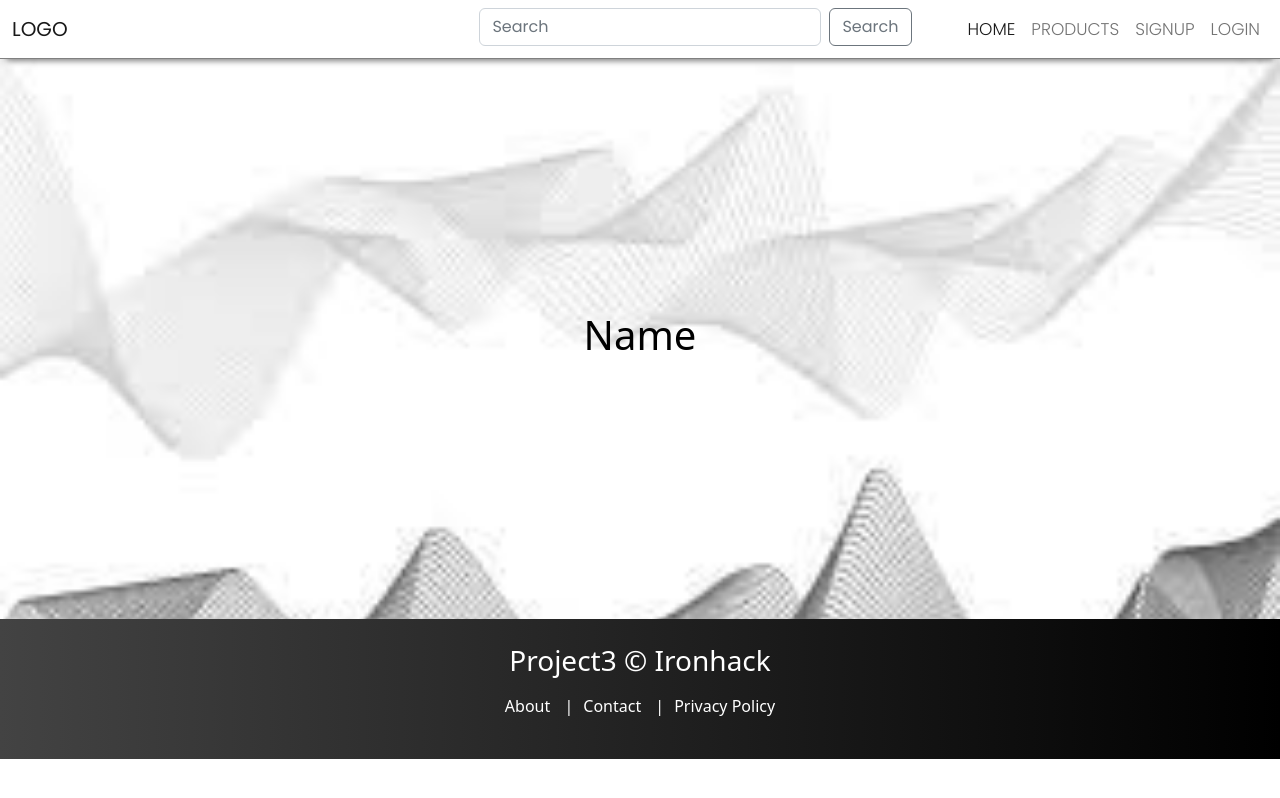
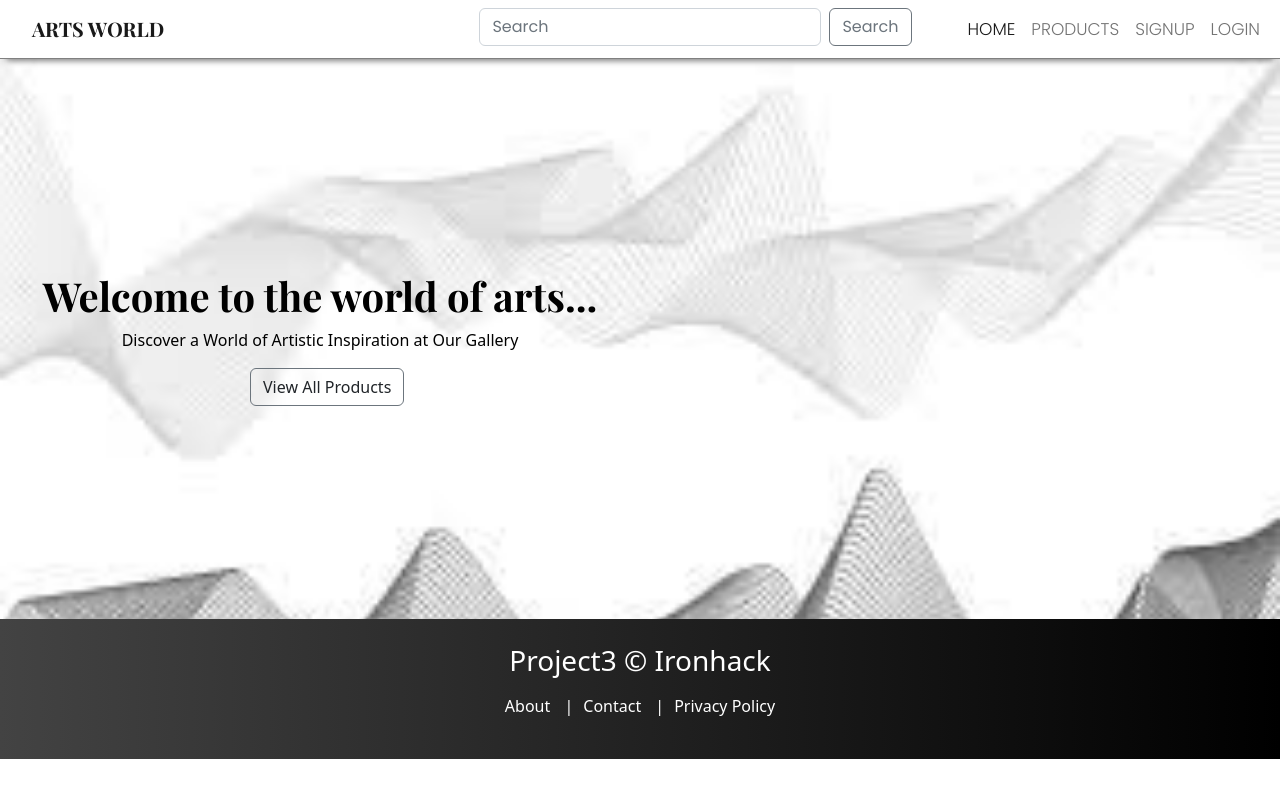
Before and after one commit to 89hars/projectm3-frontend, a React (Vite) app: page / in a window 1280 px wide. Built offline with nearby package versions, Linux system fonts and the light colour scheme.

Commit message:
Added some styling

```diff
--- a/src/components/Header.jsx
+++ b/src/components/Header.jsx
@@ -31,8 +31,8 @@ function Header() {
           <span className="navbar-toggler-icon"></span>
         </button>
         <div className="collapse navbar-collapse" id="navbarTogglerDemo01">
-          <NavLink to="/" className="navbar-brand">
-            Logo
+          <NavLink to="/" className="navbar-brand headerName">
+            ARTS WORLD
           </NavLink>
           <ul className="navbar-nav ms-auto mb-2 mb-lg-0">
             <Search />
--- a/src/index.css
+++ b/src/index.css
@@ -10,6 +10,22 @@
 /* font-family: 'Playfair Display', serif; */
 
 /* header */
+
+.mainname {
+  font-family: 'Playfair Display', serif;
+}
+
+.btnHome {
+  margin-left: 250px;
+}
+
+.headerName {
+  font-family: 'Playfair Display', serif;
+  margin-left: 20px;
+}
+
+
+
 .home-main {
   background-image: url('/Images/imagesbg.jfif');
   background-repeat: no-repeat;
--- a/src/pages/AllProducts.jsx
+++ b/src/pages/AllProducts.jsx
@@ -30,11 +30,12 @@ const Allproducts = () => {
   }, []);
 
   return (
-    <div>
+    <div className="product-page">
       <Layouts>
-        <h1>All Artworks</h1>
+
         {artwork ? (
-          <ul>
+          <div className="mt-5 row">
+
             {artwork.filter((element) => {
               if (element.title.toLowerCase().includes(search.toLowerCase())) {
                 return element
@@ -42,12 +43,13 @@ const Allproducts = () => {
               }
 
             }).map((eachArt) => (
-              <li key={eachArt._id}>
-                <Link to={`/details/${eachArt._id}`}>
+              <div key={eachArt._id} className="col-md-4">
+                <div className="col-md-6">
+                  <Link to={`/details/${eachArt._id}`} className="linkProduct">
                     <img src={eachArt?.media[0]?.link} alt="someStuff" />
                     {eachArt.title}
                   </Link>
-                <button onClick={async () => {
+                  <button className="submit-btn mt-2" onClick={async () => {
                     const newVar = await fetch(`http://localhost:5005/details/cart`, {
                       method: "POST",
                       headers: { "Content-Type": "application/json" },
@@ -57,9 +59,10 @@ const Allproducts = () => {
                     console.log(parsed);
                     setCart([...cart, eachArt]);
                   }}>Add to Cart</button>
-              </li>
+                </div>
+              </div>
             ))}
-          </ul>) : (
+          </div>) : (
           <div>nothing here</div>
         )}
       </Layouts>
--- a/src/pages/CartPage.jsx
+++ b/src/pages/CartPage.jsx
@@ -17,7 +17,7 @@ function CartPage() {
     const [loading, setLoading] = useState(false)
 
     const navigate = useNavigate();
-    // const { artObjectId } = useParams();
+
 
     const fetchPieceOfArt = async () => {
         try {
@@ -50,7 +50,7 @@ function CartPage() {
                     currency: "USD",
                 });
             } else {
-                return "$0.00"; // Or any default value you prefer
+                return "$0.00";
             }
         } catch (error) {
             console.log(error);
--- a/src/pages/DetailsPage.jsx
+++ b/src/pages/DetailsPage.jsx
@@ -55,9 +55,9 @@ const DetailsPage = ({ item }) => {
 
   return pieceOfArt ? (
     <Layouts>
-      <div>
+      <div className="details-page">
         <h1>{pieceOfArt.title} </h1>
-        {/* <img src={pieceOfArt.media[0].link} alt="someStuff" /> */}
+        <img src={pieceOfArt.media[0].link} alt="someStuff" />
         <h2>Artist: {pieceOfArt.artist} </h2>
         <h2>Technic: {pieceOfArt.technic} </h2>
         <h2>Price: {pieceOfArt.price} </h2>
--- a/src/pages/HomePage.jsx
+++ b/src/pages/HomePage.jsx
@@ -1,12 +1,26 @@
 import Layouts from "../components/Layouts";
 import { useLocation } from 'react-router-dom';
+import { useNavigate } from "react-router-dom";
 
 const HomePage = () => {
   const location = useLocation();
   const isHomePage = location.pathname === '/';
+  const navigate = useNavigate();
   return (
     <Layouts isHomePage={isHomePage}>
-      <h1 className="d-flex align-items-center justify-content-center"> Name </h1>
+      <div className="col-md-6">
+        <h1 className="d-flex align-items-center justify-content-center mainname"> Welcome to the world of arts... </h1>
+        <p className="maincaption text-center">Discover a World of Artistic Inspiration at Our  Gallery</p>
+        <button className="btnHome btn-outline-secondary btn text-dark" onClick={() => { navigate('/allproducts') }} >View All Products</button>
+
+      </div>
+      <div className="col-md-6 imgmain">
+
+
+      </div>
+
+
+
     </Layouts>
   );
 };
```
Also changed, not shown: public/Images/art.png (added), public/Images/artslogo.png (added). Lines whose indentation alone changed are shown as unchanged.
